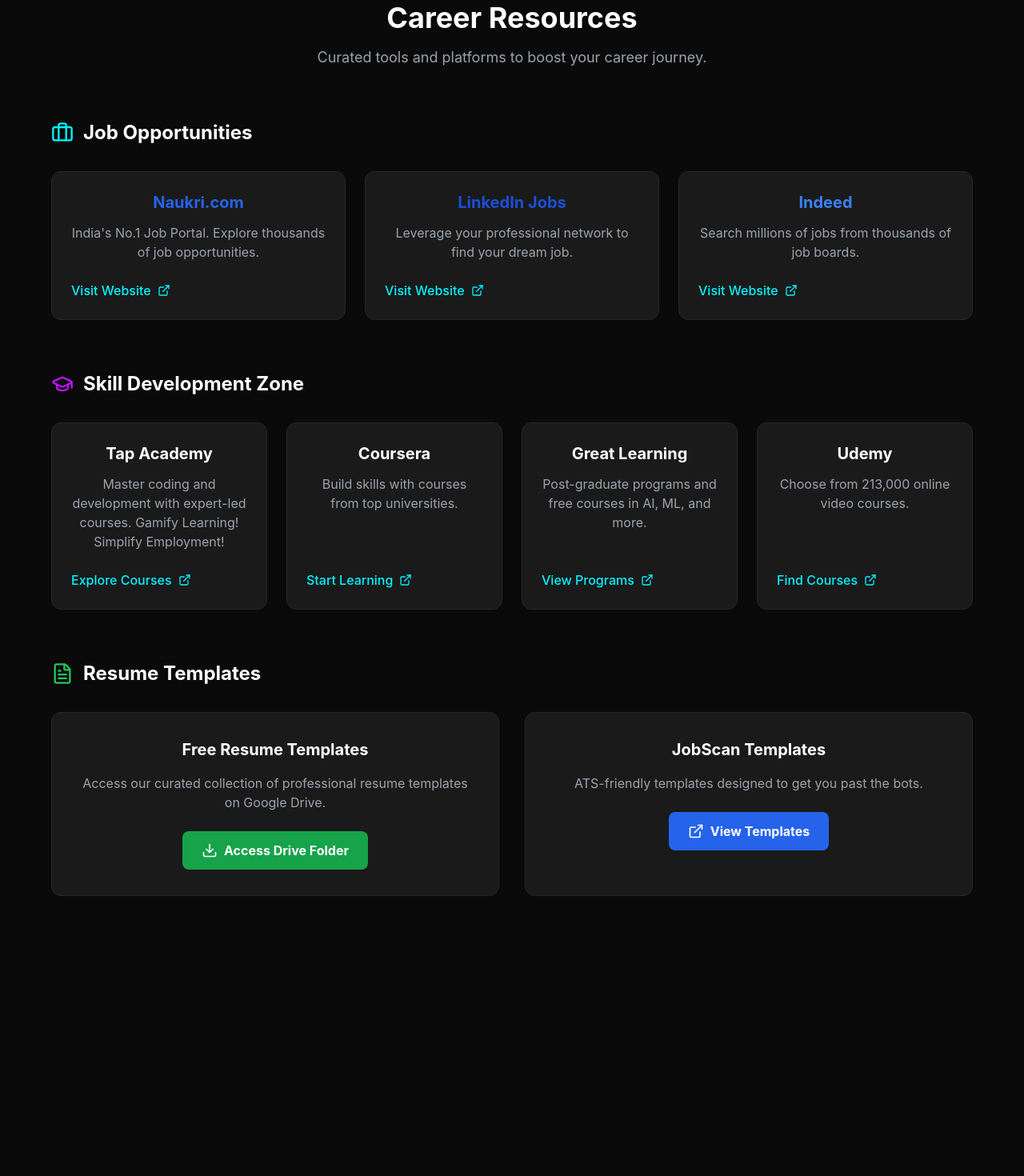
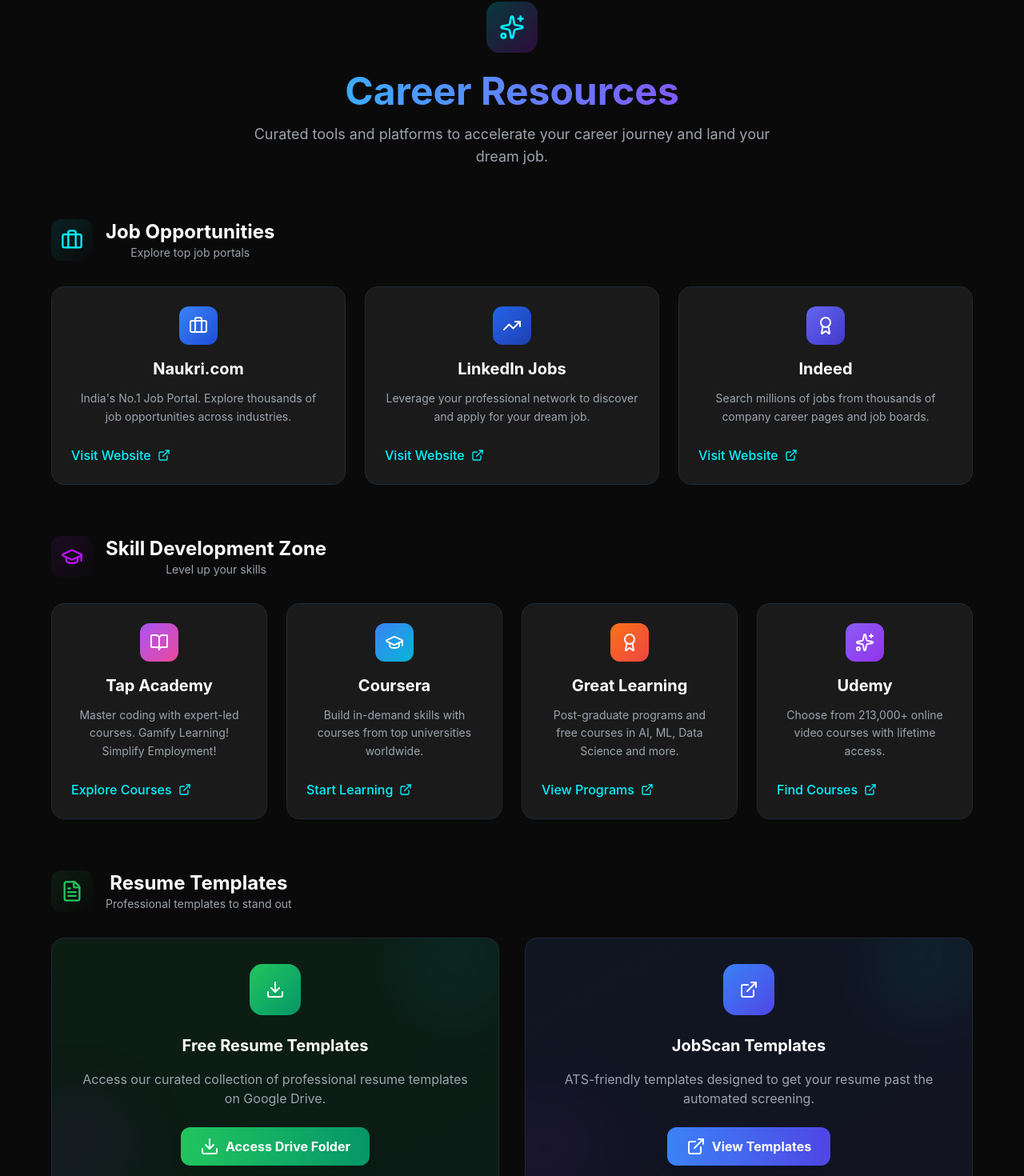
Before and after one commit to Mrshahzad07/CareerLytics, a React app in the folder frontend/: page /resources in a window 1280 px wide. Shown: the part 127-1597 px from the top of the page at 80% size. Before the commit the page ends 1311 px from the top, so only its background shows below. Built offline with nearby package versions, Linux system fonts and the light colour scheme; no server answers; sample sign-in values are in the browser's storage; the HTML template or start-up script is replaced by a standard one.

Commit message:
Enhance Resources page with hover effects and dynamic animations

```diff
--- a/frontend/src/pages/Resources.jsx
+++ b/frontend/src/pages/Resources.jsx
@@ -5,159 +5,306 @@
   FileText,
   ExternalLink,
   Download,
+  Sparkles,
+  TrendingUp,
+  BookOpen,
+  Award,
 } from "lucide-react";
 
 const Resources = () => {
+  const containerVariants = {
+    hidden: { opacity: 0 },
+    visible: {
+      opacity: 1,
+      transition: {
+        staggerChildren: 0.1,
+      },
+    },
+  };
+
+  const itemVariants = {
+    hidden: { opacity: 0, y: 20 },
+    visible: { opacity: 1, y: 0 },
+  };
+
   return (
     <motion.div
-      initial={{ opacity: 0, y: 20 }}
-      animate={{ opacity: 1, y: 0 }}
-      className="max-w-7xl mx-auto space-y-16"
+      initial="hidden"
+      animate="visible"
+      variants={containerVariants}
+      className="max-w-7xl mx-auto space-y-16 pb-12"
     >
-      <div className="text-center">
-        <h1 className="text-4xl font-bold mb-4">Career Resources</h1>
-        <p className="text-gray-400 text-lg">
-          Curated tools and platforms to boost your career journey.
+      {/* Hero Header */}
+      <motion.div variants={itemVariants} className="text-center relative">
+        <div className="absolute inset-0 flex items-center justify-center -z-10 opacity-30">
+          <div className="w-64 h-64 bg-gradient-to-r from-neonBlue/20 to-neonPurple/20 rounded-full blur-3xl" />
+        </div>
+        <motion.div
+          initial={{ scale: 0 }}
+          animate={{ scale: 1 }}
+          transition={{ type: "spring", duration: 0.6 }}
+          className="inline-flex items-center justify-center w-16 h-16 bg-gradient-to-br from-neonBlue/20 to-neonPurple/20 rounded-2xl mb-6"
+        >
+          <Sparkles className="text-neonBlue" size={32} />
+        </motion.div>
+        <h1 className="text-4xl md:text-5xl font-bold mb-4 bg-clip-text text-transparent bg-gradient-to-r from-neonBlue to-neonPurple">
+          Career Resources
+        </h1>
+        <p className="text-gray-500 dark:text-gray-400 text-lg max-w-2xl mx-auto">
+          Curated tools and platforms to accelerate your career journey and land your dream job.
         </p>
-      </div>
+      </motion.div>
 
       {/* Job Portals */}
-      <section>
-        <div className="flex items-center gap-3 mb-8">
-          <Briefcase className="text-neonBlue" size={28} />
-          <h2 className="text-2xl font-bold">Job Opportunities</h2>
-        </div>
+      <motion.section variants={itemVariants}>
+        <SectionHeader
+          icon={<Briefcase className="text-neonBlue" size={28} />}
+          title="Job Opportunities"
+          subtitle="Explore top job portals"
+          gradient="from-neonBlue"
+        />
         <div className="grid grid-cols-1 md:grid-cols-3 gap-6">
           <ResourceCard
             title="Naukri.com"
-            description="India's No.1 Job Portal. Explore thousands of job opportunities."
+            description="India's No.1 Job Portal. Explore thousands of job opportunities across industries."
             link="https://www.naukri.com"
-            color="text-blue-600"
+            icon={<Briefcase size={24} />}
+            gradient="from-blue-500 to-blue-700"
+            delay={0}
           />
           <ResourceCard
             title="LinkedIn Jobs"
-            description="Leverage your professional network to find your dream job."
+            description="Leverage your professional network to discover and apply for your dream job."
             link="https://www.linkedin.com/jobs"
-            color="text-blue-700"
+            icon={<TrendingUp size={24} />}
+            gradient="from-blue-600 to-blue-800"
+            delay={0.1}
           />
           <ResourceCard
             title="Indeed"
-            description="Search millions of jobs from thousands of job boards."
+            description="Search millions of jobs from thousands of company career pages and job boards."
             link="https://in.indeed.com"
-            color="text-blue-500"
+            icon={<Award size={24} />}
+            gradient="from-indigo-500 to-indigo-700"
+            delay={0.2}
           />
         </div>
-      </section>
+      </motion.section>
 
       {/* Skill Development */}
-      <section>
-        <div className="flex items-center gap-3 mb-8">
-          <GraduationCap className="text-neonPurple" size={28} />
-          <h2 className="text-2xl font-bold">Skill Development Zone</h2>
-        </div>
+      <motion.section variants={itemVariants}>
+        <SectionHeader
+          icon={<GraduationCap className="text-neonPurple" size={28} />}
+          title="Skill Development Zone"
+          subtitle="Level up your skills"
+          gradient="from-neonPurple"
+        />
         <div className="grid grid-cols-1 md:grid-cols-2 lg:grid-cols-4 gap-6">
           <ResourceCard
             title="Tap Academy"
-            description="Master coding and development with expert-led courses.
-            Gamify Learning! Simplify Employment!"
+            description="Master coding with expert-led courses. Gamify Learning! Simplify Employment!"
             link="https://thetapacademy.com/"
+            icon={<BookOpen size={24} />}
+            gradient="from-purple-500 to-pink-500"
             cta="Explore Courses"
+            delay={0}
           />
           <ResourceCard
             title="Coursera"
-            description="Build skills with courses from top universities."
+            description="Build in-demand skills with courses from top universities worldwide."
             link="https://www.coursera.org"
+            icon={<GraduationCap size={24} />}
+            gradient="from-blue-500 to-cyan-500"
             cta="Start Learning"
+            delay={0.1}
           />
           <ResourceCard
             title="Great Learning"
-            description="Post-graduate programs and free courses in AI, ML, and more."
+            description="Post-graduate programs and free courses in AI, ML, Data Science and more."
             link="https://www.mygreatlearning.com"
+            icon={<Award size={24} />}
+            gradient="from-orange-500 to-red-500"
             cta="View Programs"
+            delay={0.2}
           />
           <ResourceCard
             title="Udemy"
-            description="Choose from 213,000 online video courses."
+            description="Choose from 213,000+ online video courses with lifetime access."
             link="https://www.udemy.com"
+            icon={<Sparkles size={24} />}
+            gradient="from-violet-500 to-purple-600"
             cta="Find Courses"
+            delay={0.3}
           />
         </div>
-      </section>
+      </motion.section>
 
       {/* Resume Templates */}
-      <section>
-        <div className="flex items-center gap-3 mb-8">
-          <FileText className="text-green-500" size={28} />
-          <h2 className="text-2xl font-bold">Resume Templates</h2>
+      <motion.section variants={itemVariants}>
+        <SectionHeader
+          icon={<FileText className="text-green-500" size={28} />}
+          title="Resume Templates"
+          subtitle="Professional templates to stand out"
+          gradient="from-green-500"
+        />
+        <div className="grid grid-cols-1 md:grid-cols-2 gap-8">
+          <TemplateCard
+            title="Free Resume Templates"
+            description="Access our curated collection of professional resume templates on Google Drive."
+            link="https://drive.google.com/drive/folders/1I_DDHfvEBDeSY3PzXtD-W0kUr_8HMVYS"
+            icon={<Download size={24} />}
+            buttonText="Access Drive Folder"
+            gradient="from-green-500 to-emerald-600"
+            bgGradient="from-green-500/10 to-emerald-500/10"
+          />
+          <TemplateCard
+            title="JobScan Templates"
+            description="ATS-friendly templates designed to get your resume past the automated screening."
+            link="https://www.jobscan.co/resume-templates"
+            icon={<ExternalLink size={24} />}
+            buttonText="View Templates"
+            gradient="from-blue-500 to-indigo-600"
+            bgGradient="from-blue-500/10 to-indigo-500/10"
+          />
         </div>
-        <div className="grid grid-cols-1 md:grid-cols-2 gap-8">
-          <div className="bg-lightCardBg dark:bg-cardBg p-8 rounded-xl border border-gray-200 dark:border-gray-800 hover:border-neonBlue transition-all text-center">
-            <h3 className="text-xl font-bold mb-4">Free Resume Templates</h3>
-            <p className="text-gray-400 mb-6">
-              Access our curated collection of professional resume templates on
-              Google Drive.
-            </p>
-            <a
-              href="https://drive.google.com/drive/folders/1I_DDHfvEBDeSY3PzXtD-W0kUr_8HMVYS" // Replace with actual Google Drive link
-              target="_blank"
-              rel="noopener noreferrer"
-              className="inline-flex items-center gap-2 px-6 py-3 bg-green-600 hover:bg-green-700 text-white rounded-lg transition-colors font-bold"
-            >
-              <Download size={20} /> Access Drive Folder
-            </a>
-          </div>
-
-          <div className="bg-lightCardBg dark:bg-cardBg p-8 rounded-xl border border-gray-200 dark:border-gray-800 hover:border-neonBlue transition-all text-center">
-            <h3 className="text-xl font-bold mb-4">JobScan Templates</h3>
-            <p className="text-gray-400 mb-6">
-              ATS-friendly templates designed to get you past the bots.
-            </p>
-            <a
-              href="https://www.jobscan.co/resume-templates"
-              target="_blank"
-              rel="noopener noreferrer"
-              className="inline-flex items-center gap-2 px-6 py-3 bg-blue-600 hover:bg-blue-700 text-white rounded-lg transition-colors font-bold"
-            >
-              <ExternalLink size={20} /> View Templates
-            </a>
-          </div>
-        </div>
-      </section>
+      </motion.section>
     </motion.div>
   );
 };
 
+// Section Header Component
+const SectionHeader = ({ icon, title, subtitle, gradient }) => (
+  <motion.div
+    className="flex items-center gap-4 mb-8"
+    whileHover={{ x: 5 }}
+    transition={{ type: "spring", stiffness: 300 }}
+  >
+    <motion.div
+      className={`p-3 rounded-xl bg-gradient-to-br ${gradient}/10 to-transparent`}
+      whileHover={{ rotate: 5, scale: 1.1 }}
+    >
+      {icon}
+    </motion.div>
+    <div>
+      <h2 className="text-2xl font-bold">{title}</h2>
+      <p className="text-gray-500 dark:text-gray-400 text-sm">{subtitle}</p>
+    </div>
+  </motion.div>
+);
+
+// Enhanced Resource Card Component
 const ResourceCard = ({
   title,
   description,
   link,
-  color,
+  icon,
+  gradient,
   cta = "Visit Website",
+  delay = 0,
 }) => (
-  <a
+  <motion.a
     href={link}
     target="_blank"
     rel="noopener noreferrer"
-    className="block bg-lightCardBg dark:bg-cardBg p-6 rounded-xl border border-gray-200 dark:border-gray-800 hover:border-neonBlue transition-all shadow-sm hover:shadow-md h-full flex flex-col"
+    className="group block bg-lightCardBg dark:bg-cardBg p-6 rounded-2xl border border-gray-200 dark:border-gray-800 h-full relative overflow-hidden"
+    initial={{ opacity: 0, y: 20 }}
+    animate={{ opacity: 1, y: 0 }}
+    transition={{ delay }}
+    whileHover={{
+      y: -8,
+      boxShadow: "0 20px 40px -15px rgba(0, 243, 255, 0.15)",
+      borderColor: "rgba(0, 243, 255, 0.5)"
+    }}
   >
-    <h3
-      className={`text-xl font-bold mb-3 ${
-        color || "text-gray-900 dark:text-white"
-      }`}
+    {/* Background Gradient Effect */}
+    <div className={`absolute inset-0 bg-gradient-to-br ${gradient} opacity-0 group-hover:opacity-5 transition-opacity duration-500`} />
+
+    {/* Icon */}
+    <motion.div
+      className={`inline-flex items-center justify-center w-12 h-12 rounded-xl bg-gradient-to-br ${gradient} text-white mb-4`}
+      whileHover={{ rotate: 5, scale: 1.1 }}
+      transition={{ type: "spring", stiffness: 400 }}
     >
+      {icon}
+    </motion.div>
+
+    {/* Content */}
+    <h3 className="text-xl font-bold mb-3 text-gray-900 dark:text-white group-hover:text-neonBlue transition-colors">
       {title}
     </h3>
-    <p className="text-gray-600 dark:text-gray-400 mb-6 flex-grow">
+    <p className="text-gray-600 dark:text-gray-400 mb-6 text-sm leading-relaxed">
       {description}
     </p>
-    <div className="flex items-center gap-2 text-neonBlue font-medium group">
-      {cta}{" "}
-      <ExternalLink
-        size={16}
-        className="group-hover:translate-x-1 transition-transform"
-      />
+
+    {/* CTA */}
+    <div className="flex items-center gap-2 text-neonBlue font-medium">
+      <span className="group-hover:underline">{cta}</span>
+      <motion.span
+        className="inline-block"
+        initial={{ x: 0 }}
+        whileHover={{ x: 5 }}
+      >
+        <ExternalLink
+          size={16}
+          className="group-hover:translate-x-1 transition-transform"
+        />
+      </motion.span>
     </div>
-  </a>
+
+    {/* Shine effect on hover */}
+    <div className="absolute inset-0 opacity-0 group-hover:opacity-100 transition-opacity duration-700 pointer-events-none">
+      <div className="absolute inset-0 bg-gradient-to-r from-transparent via-white/5 to-transparent -skew-x-12 translate-x-[-200%] group-hover:translate-x-[200%] transition-transform duration-1000" />
+    </div>
+  </motion.a>
+);
+
+// Template Card Component
+const TemplateCard = ({
+  title,
+  description,
+  link,
+  icon,
+  buttonText,
+  gradient,
+  bgGradient,
+}) => (
+  <motion.div
+    className={`relative bg-gradient-to-br ${bgGradient} p-8 rounded-2xl border border-gray-200 dark:border-gray-800 text-center overflow-hidden group`}
+    whileHover={{
+      y: -5,
+      boxShadow: "0 25px 50px -12px rgba(0, 0, 0, 0.15)",
+      borderColor: "rgba(0, 243, 255, 0.3)"
+    }}
+    transition={{ type: "spring", stiffness: 300 }}
+  >
+    {/* Animated background circles */}
+    <div className="absolute -right-10 -top-10 w-40 h-40 bg-gradient-to-br from-neonBlue/10 to-transparent rounded-full blur-2xl group-hover:scale-150 transition-transform duration-700" />
+    <div className="absolute -left-10 -bottom-10 w-40 h-40 bg-gradient-to-br from-neonPurple/10 to-transparent rounded-full blur-2xl group-hover:scale-150 transition-transform duration-700" />
+
+    {/* Icon */}
+    <motion.div
+      className={`inline-flex items-center justify-center w-16 h-16 rounded-2xl bg-gradient-to-br ${gradient} text-white mb-6 mx-auto`}
+      whileHover={{ rotate: 10, scale: 1.1 }}
+      transition={{ type: "spring", stiffness: 400 }}
+    >
+      {icon}
+    </motion.div>
+
+    <h3 className="text-xl font-bold mb-4 text-gray-900 dark:text-white">{title}</h3>
+    <p className="text-gray-600 dark:text-gray-400 mb-6">{description}</p>
+
+    <motion.a
+      href={link}
+      target="_blank"
+      rel="noopener noreferrer"
+      className={`inline-flex items-center gap-2 px-6 py-3 bg-gradient-to-r ${gradient} text-white rounded-xl font-bold shadow-lg`}
+      whileHover={{ scale: 1.05, boxShadow: "0 10px 30px -10px rgba(0, 0, 0, 0.3)" }}
+      whileTap={{ scale: 0.95 }}
+    >
+      {icon}
+      {buttonText}
+    </motion.a>
+  </motion.div>
 );
 
 export default Resources;
```
